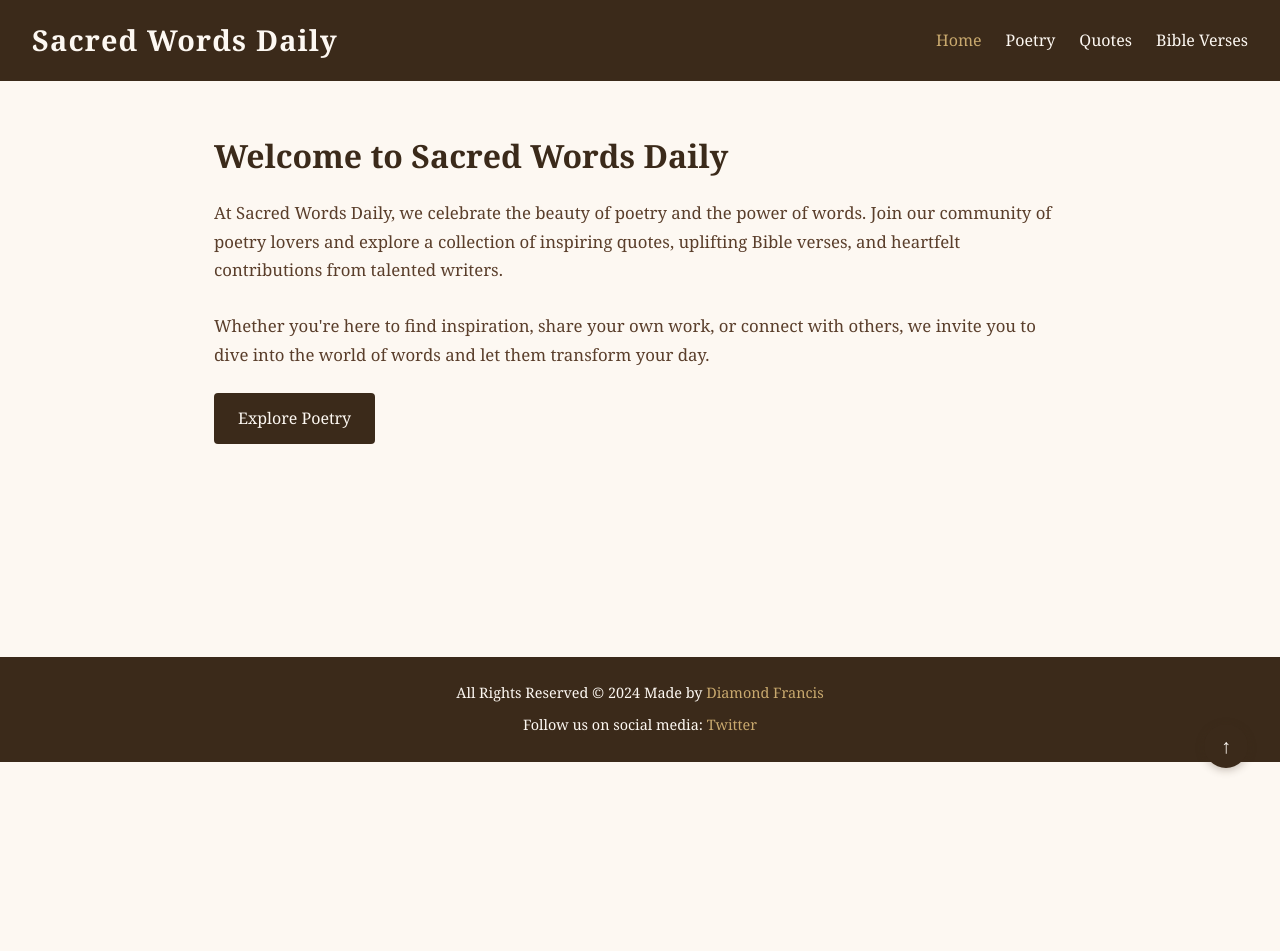
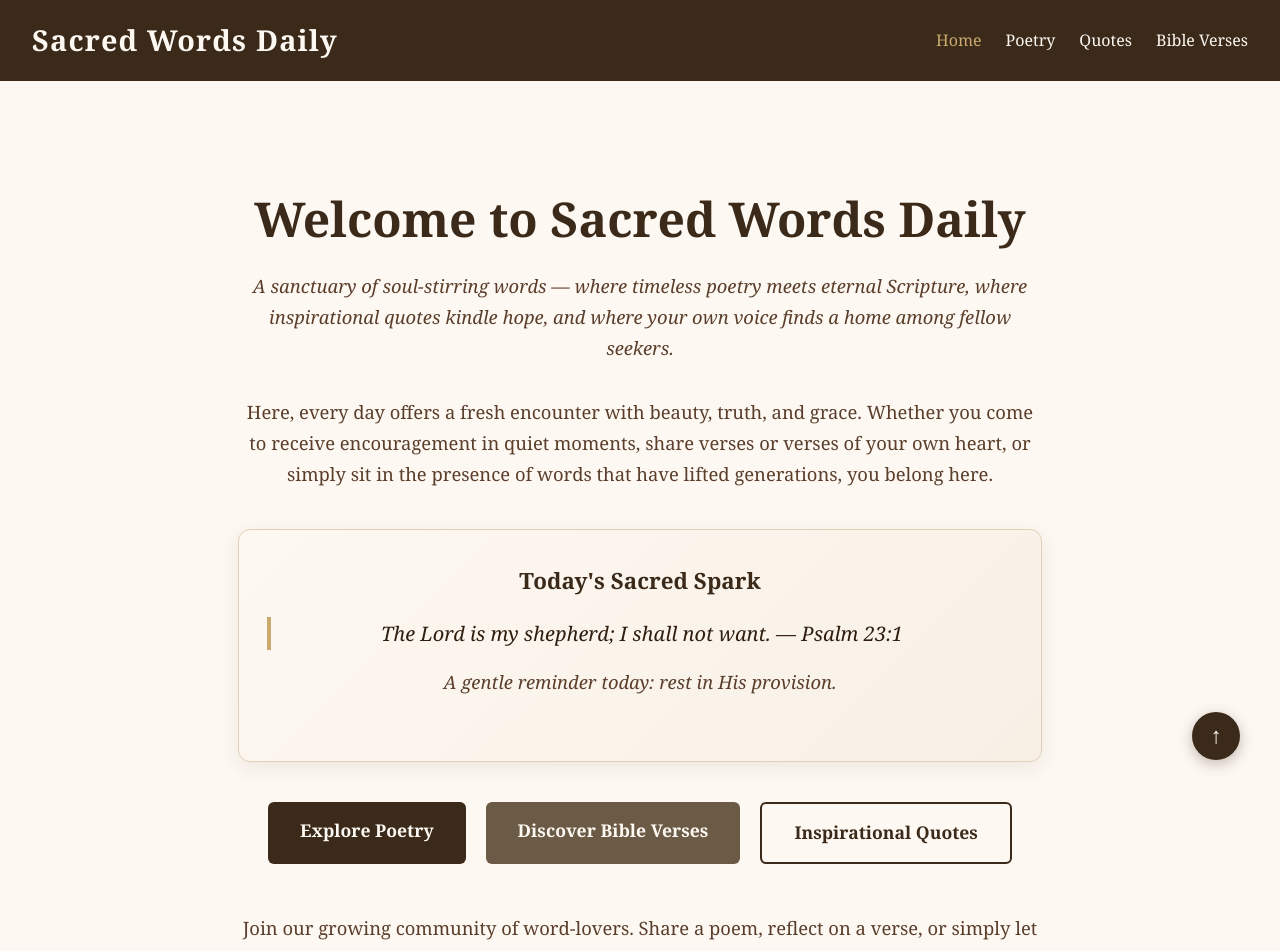
Before and after one commit to diamondfrancis/sacredwordsdaily.com, a Vue app: page / in a window 1280 px wide. Shown: the top 951 px of the page. Before the commit the page ends 800 px from the top, so only its background shows below. Built offline with nearby package versions, Linux system fonts and the light colour scheme.

Commit message:
feat: new favicon

```diff
--- a/index.html
+++ b/index.html
@@ -8,7 +8,7 @@
     <meta property="og:description" content="Join Sacred Words Daily, a welcoming space for poetry lovers to share, discover, and engage with the art of words.">
     <meta property="og:image" content="/path/to/image.jpg">
     <meta property="og:url" content="https://sacredwordsdaily.com">
-    <link rel="icon" href="/src/blog.png">
+    <link rel="icon" type="image/svg+xml" href="/favicon.svg">
     <title>Sacred Words Daily - Poetry Community</title>
   </head>
   <body>
--- a/src/views/HomePage.vue
+++ b/src/views/HomePage.vue
@@ -1,27 +1,58 @@
 <script setup lang="ts">
 import AppLayout from '../components/AppLayout.vue'
+import { ref } from 'vue'
 
-function scrollToTop() {
+const scrollToTop = () => {
   window.scrollTo({ top: 0, behavior: 'smooth' })
 }
+
+// Optional: Could fetch this from an API later for a true "daily" feature
+const dailyInspiration = ref({
+  type: 'verse',
+  text: 'The Lord is my shepherd; I shall not want. — Psalm 23:1',
+  note: 'A gentle reminder today: rest in His provision.'
+})
 </script>
 
 <template>
   <AppLayout>
-    <section id="home-intro">
-      <h2>Welcome to Sacred Words Daily</h2>
-      <p>
-        At Sacred Words Daily, we celebrate the beauty of poetry and the power of words. Join our
-        community of poetry lovers and explore a collection of inspiring quotes, uplifting Bible
-        verses, and heartfelt contributions from talented writers.
-      </p>
-      <br />
-      <p>
-        Whether you're here to find inspiration, share your own work, or connect with others, we
-        invite you to dive into the world of words and let them transform your day.
-      </p>
-      <div class="button-container">
-        <RouterLink class="cta-button" to="/poetry">Explore Poetry</RouterLink>
+    <section id="home-hero">
+      <div class="hero-content">
+        <h1>Welcome to Sacred Words Daily</h1>
+        <p class="lead">
+          A sanctuary of soul-stirring words — where timeless poetry meets eternal Scripture,
+          where inspirational quotes kindle hope, and where your own voice finds a home among fellow seekers.
+        </p>
+        <p>
+          Here, every day offers a fresh encounter with beauty, truth, and grace. Whether you come to
+          receive encouragement in quiet moments, share verses or verses of your own heart, or simply
+          sit in the presence of words that have lifted generations, you belong here.
+        </p>
+
+        <div class="daily-spotlight">
+          <h3>Today's Sacred Spark</h3>
+          <blockquote class="daily-quote">
+            {{ dailyInspiration.text }}
+          </blockquote>
+          <p class="daily-note">{{ dailyInspiration.note }}</p>
+        </div>
+
+        <div class="cta-group">
+          <RouterLink class="cta-button primary" to="/poetry">
+            Explore Poetry
+          </RouterLink>
+          <RouterLink class="cta-button secondary" to="/verses">
+            Discover Bible Verses
+          </RouterLink>
+          <RouterLink class="cta-button outline" to="/quotes">
+            Inspirational Quotes
+          </RouterLink>
+        </div>
+
+        <p class="community-invite">
+          Join our growing community of word-lovers. Share a poem, reflect on a verse, or simply
+          let these sacred words renew your spirit — one day at a time.
+        </p>
       </div>
     </section>
 
@@ -30,59 +61,146 @@ function scrollToTop() {
 </template>
 
 <style scoped>
-#home-intro {
-  margin-bottom: 2.5rem;
+#home-hero {
+  padding: 4rem 1.5rem 5rem;
+  text-align: center;
+  max-width: 900px;
+  margin: 0 auto;
 }
 
-#home-intro h2 {
-  font-size: 2rem;
-  margin-bottom: 1rem;
+.hero-content h1 {
+  font-size: 3rem;
+  margin-bottom: 1.5rem;
   color: #3b2a1a;
+  font-weight: 700;
+  line-height: 1.1;
 }
 
-#home-intro p {
-  font-size: 1.05rem;
-  color: #5a3e2b;
+.lead {
+  font-size: 1.35rem;
+  line-height: 1.6;
+  color: #4a3728;
+  margin-bottom: 1.75rem;
+  font-style: italic;
 }
 
-.button-container {
-  margin-top: 1.5rem;
+#home-hero p {
+  font-size: 1.15rem;
+  line-height: 1.7;
+  color: #5a3e2b;
+  margin-bottom: 2rem;
+}
+
+.daily-spotlight {
+  background: linear-gradient(135deg, #fdf8f2 0%, #f8f0e5 100%);
+  border: 1px solid #e0d0b8;
+  border-radius: 12px;
+  padding: 2rem 1.75rem;
+  margin: 2.5rem 0;
+  box-shadow: 0 6px 20px rgba(59, 42, 26, 0.08);
+}
+
+.daily-spotlight h3 {
+  font-size: 1.4rem;
+  color: #3b2a1a;
+  margin-bottom: 1rem;
+}
+
+.daily-quote {
+  font-size: 1.25rem;
+  line-height: 1.65;
+  color: #2f1e0f;
+  font-family: Georgia, serif;
+  font-style: italic;
+  margin: 1rem 0;
+  padding: 0 1rem;
+  border-left: 4px solid #c9a96e;
+}
+
+.daily-note {
+  font-size: 1rem;
+  color: #6b5a45;
+  font-style: italic;
+}
+
+.cta-group {
+  display: flex;
+  flex-wrap: wrap;
+  justify-content: center;
+  gap: 1.25rem;
+  margin: 2.5rem 0 3rem;
 }
 
 .cta-button {
   display: inline-block;
+  padding: 0.9rem 2rem;
+  border-radius: 6px;
+  text-decoration: none;
+  font-size: 1.1rem;
+  font-weight: 600;
+  transition: all 0.25s ease;
+}
+
+.primary {
   background-color: #3b2a1a;
   color: #fdf8f2;
-  padding: 0.75rem 1.5rem;
-  border-radius: 4px;
-  text-decoration: none;
-  font-size: 1rem;
-  transition: background-color 0.2s;
 }
 
-.cta-button:hover {
+.primary:hover {
   background-color: #c9a96e;
   color: #3b2a1a;
+  transform: translateY(-2px);
+}
+
+.secondary {
+  background-color: #6b5a45;
+  color: #fdf8f2;
+}
+
+.secondary:hover {
+  background-color: #c9a96e;
+  color: #3b2a1a;
+  transform: translateY(-2px);
+}
+
+.outline {
+  background: transparent;
+  border: 2px solid #3b2a1a;
+  color: #3b2a1a;
+}
+
+.outline:hover {
+  background-color: #3b2a1a;
+  color: #fdf8f2;
+  transform: translateY(-2px);
+}
+
+.community-invite {
+  font-size: 1.1rem;
+  color: #5a3e2b;
+  font-weight: 500;
 }
 
 .back-to-top {
   position: fixed;
-  bottom: 2rem;
-  right: 2rem;
+  bottom: 2.5rem;
+  right: 2.5rem;
   background-color: #3b2a1a;
   color: #fdf8f2;
   border: none;
   border-radius: 50%;
-  width: 2.75rem;
-  height: 2.75rem;
-  font-size: 1.25rem;
+  width: 3rem;
+  height: 3rem;
+  font-size: 1.4rem;
   cursor: pointer;
-  box-shadow: 0 2px 8px rgba(59, 42, 26, 0.3);
-  transition: background-color 0.2s;
+  box-shadow: 0 4px 14px rgba(59, 42, 26, 0.3);
+  transition: all 0.25s;
+  z-index: 1000;
 }
 
 .back-to-top:hover {
   background-color: #c9a96e;
   color: #3b2a1a;
+  transform: translateY(-4px);
 }
 </style>
```
Also changed, not shown: public/favicon.svg (added).
